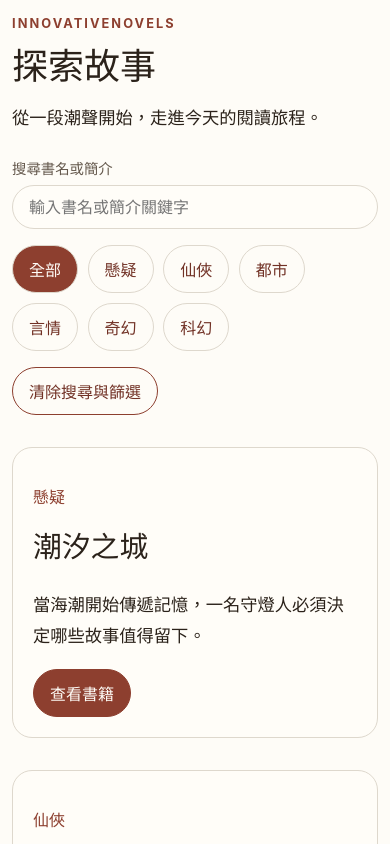
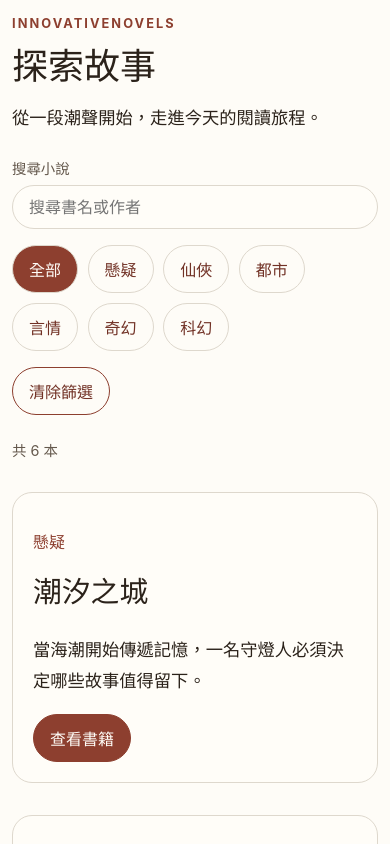
Before and after one commit to kelvinhuang0327/InnovativeNovels, a React (Vite) app: page / in a window 390 px wide. Shown: the top 844 px of the page. Built offline with nearby package versions, Linux system fonts and the light colour scheme.

Commit message:
feat: add mobile catalog filtering and search

```diff
--- a/src/app/App.css
+++ b/src/app/App.css
@@ -334,6 +334,13 @@ button:focus-visible {
 
 .catalog-controls > .button-secondary {
   margin-top: 1rem;
+}
+
+.catalog-result-count {
+  margin-top: 1.5rem;
+  color: #65594d;
+  font-size: 0.9rem;
+  font-weight: 400;
 }
 
 .empty-state {
--- a/src/application/catalog/catalogUseCases.ts
+++ b/src/application/catalog/catalogUseCases.ts
@@ -44,6 +44,7 @@ export function filterCatalog(
     const matchesQuery =
       normalizedQuery.length === 0 ||
       book.title.toLowerCase().includes(normalizedQuery) ||
+      book.authorName.toLowerCase().includes(normalizedQuery) ||
       description.toLowerCase().includes(normalizedQuery)
 
     return matchesGenre && matchesQuery
--- a/src/features/catalog/CatalogScreen.tsx
+++ b/src/features/catalog/CatalogScreen.tsx
@@ -31,6 +31,11 @@ export function CatalogScreen({
     searchText,
     genre: selectedGenre,
   })
+  const isFiltering =
+    searchText.trim().length > 0 || selectedGenre !== undefined
+  const resultSummary = isFiltering
+    ? `找到 ${visibleBooks.length} 本`
+    : `共 ${visibleBooks.length} 本`
 
   const clearFilters = () => {
     setSearchText('')
@@ -53,13 +58,13 @@ export function CatalogScreen({
 
       <div className="catalog-controls">
         <label className="catalog-search-label" htmlFor={searchInputId}>
-          搜尋書名或簡介
+          搜尋小說
         </label>
         <input
           className="catalog-search-input"
           id={searchInputId}
           onChange={(event) => setSearchText(event.target.value)}
-          placeholder="輸入書名或簡介關鍵字"
+          placeholder="搜尋書名或作者"
           type="search"
           value={searchText}
         />
@@ -89,13 +94,15 @@ export function CatalogScreen({
           onClick={clearFilters}
           type="button"
         >
-          清除搜尋與篩選
+          清除篩選
         </button>
       </div>
 
+      <p className="catalog-result-count">{resultSummary}</p>
+
       {visibleBooks.length === 0 ? (
         <p className="empty-state" role="status">
-          找不到符合條件的書籍，換個關鍵字或分類再試試。
+          找不到符合條件的小說
         </p>
       ) : (
         visibleBooks.map(({ book, description }) => (
```
Also changed, not shown: 2 other files (tests, documents, lock files or other folders).
